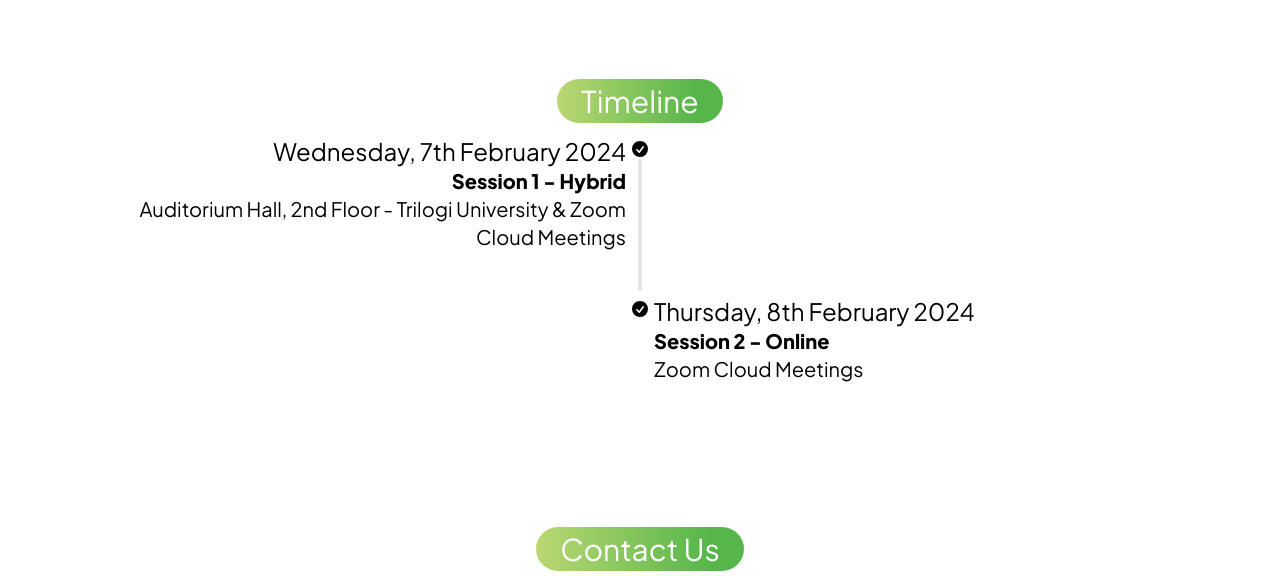
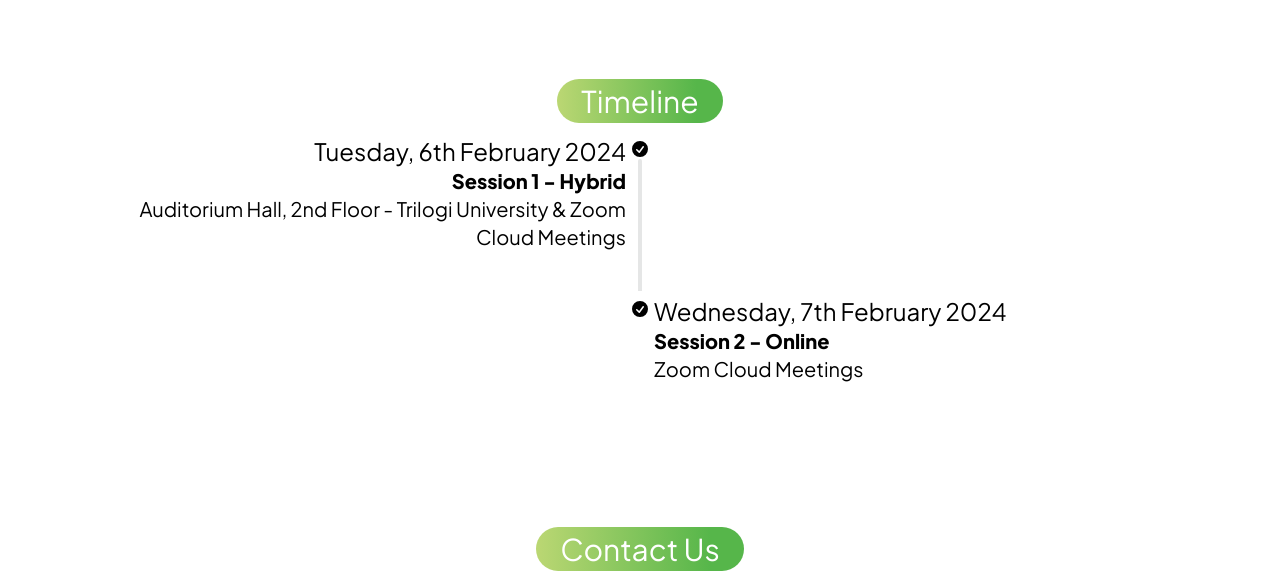
Before and after one commit to afadillahazka/ncafa-2024, an Astro site: page / in a window 1280 px wide. Shown: the part 1160-1736 px from the top of the page. Built offline with nearby package versions, Linux system fonts and the light colour scheme; Astro itself is replaced by a stand-in of ours.

Commit message:
Update DateIndex.astro

```diff
--- a/src/components/DateIndex.astro
+++ b/src/components/DateIndex.astro
@@ -34,7 +34,7 @@ const Event = [
             >
         </div>
         <div class="timeline-start md:text-end md:text-xl mb-10">
-            <time class="text-lg lg:text-2xl text-sm">Wednesday, 7th February 2024</time>
+            <time class="text-lg lg:text-2xl text-sm">Tuesday, 6th February 2024</time>
             <!-- <div class="text-md lg:text-xl text-sm">07.00am - 12.00pm</div> -->
             <div class="md:text-xl text-sm font-black">Session 1 - Hybrid</div>
             <div class="md:text-xl text-sm">Auditorium Hall, 2nd Floor - Trilogi University & Zoom Cloud Meetings</div>
@@ -55,7 +55,7 @@ const Event = [
             >
         </div>
         <div class="timeline-end md:text-start mb-10">
-            <time class="text-lg lg:text-2xl text-sm">Thursday, 8th February 2024</time>
+            <time class="text-lg lg:text-2xl text-sm">Wednesday, 7th February 2024</time>
             <div class="md:text-xl text-sm font-black">Session 2 - Online</div>
             <div class="md:text-xl text-sm">Zoom Cloud Meetings</div>
 
```
